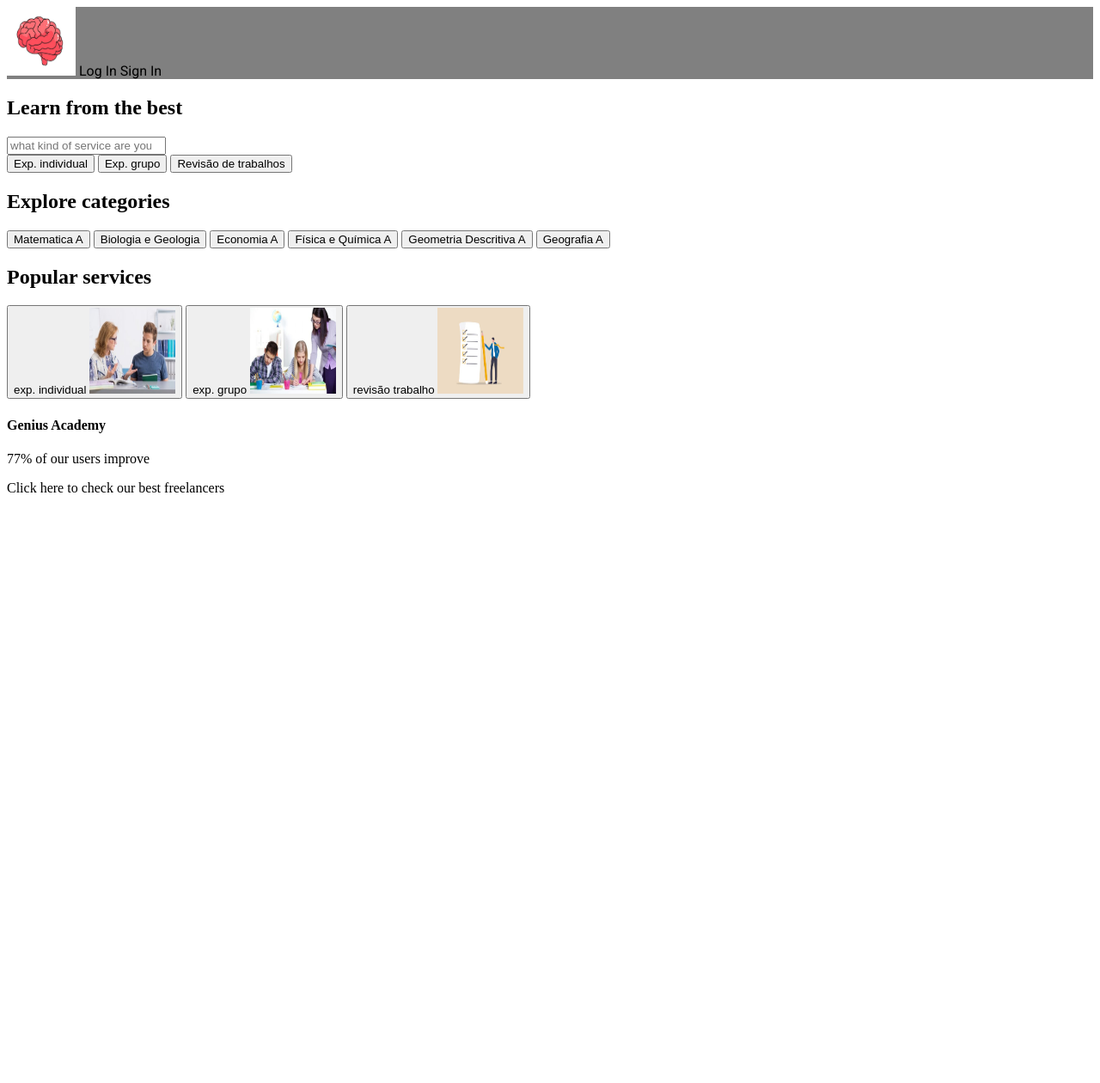
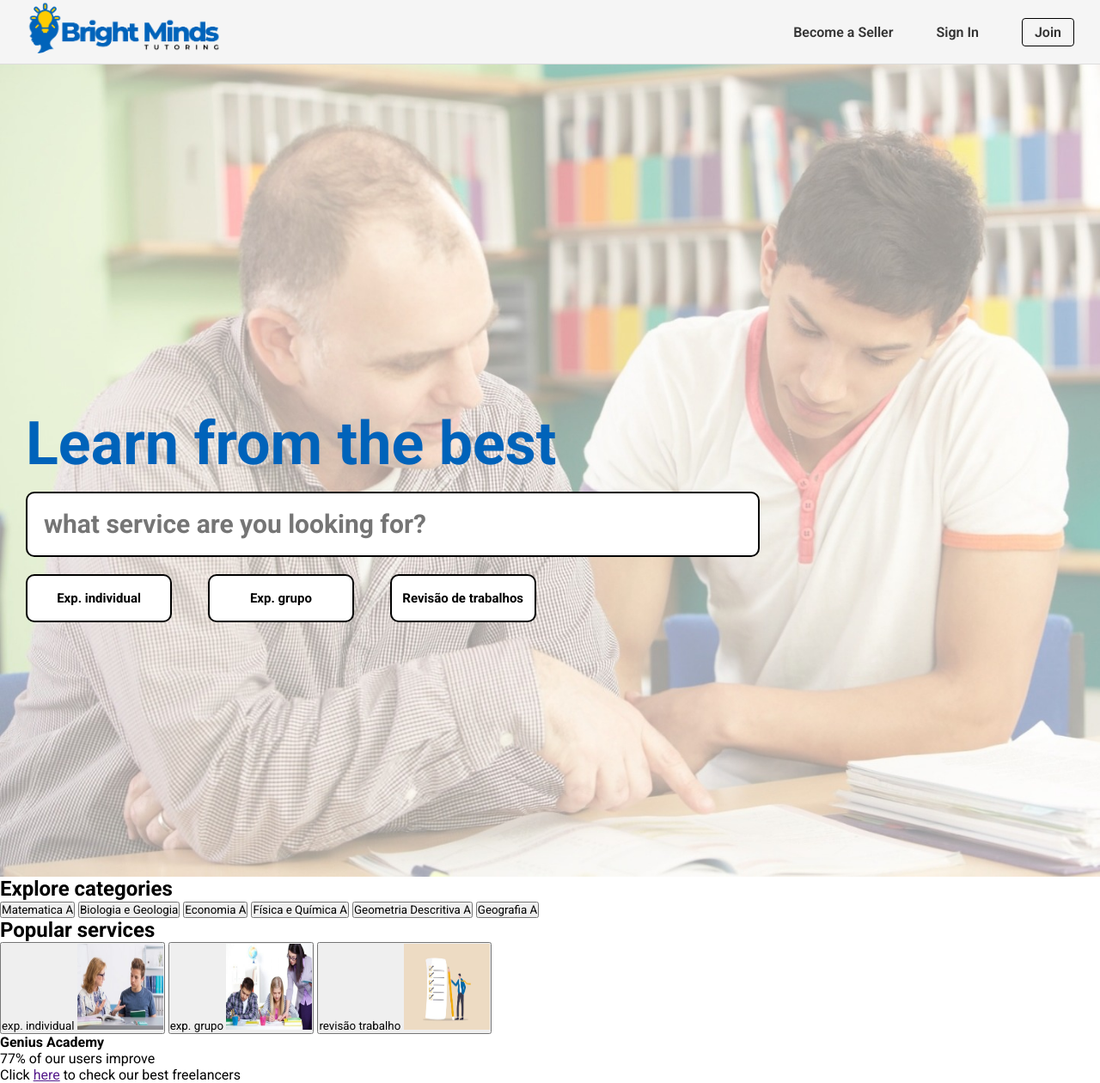
Before and after one commit to carolinaroquee/Freelancing-Web-App, a PHP site: page /homepage.html in a window 1280 px wide. Shown: the whole page at 86% size. Before the commit the page ends 573 px from the top, so only its background shows below. Run offline with PHP 8.4, Linux system fonts and the light colour scheme; some web fonts are replaced.

Commit message:
CSS- nav bar + search services

```diff
--- a/homepage.html
+++ b/homepage.html
@@ -7,18 +7,21 @@
     <body>
         <header>
             <nav>
-                <a href=""><img id="logo" src="logo.jpg" width="80" height="80"></a>
-                <a href="">Log In </a>
-                <a href=""> Sign In </a>
+                <a href=""><img id="logo" src="BrightMinds_logo.png" alt="Logo"></a>
+                <div class="nav-links">
+                    <a href="">Become a Seller</a>
+                    <a href="">Sign In </a>
+                    <a href="" class="join-btn">Join</a>
+                </div>
             </nav>
         </header>
         <main>
-            <section class="nav bar">
+            <section class="search-services">
                 <h2>Learn from the best</h2>
-                <form class="search-bar">
-                    <input type="search" placeholder="what kind of service are you looking for?">
+                <form>
+                    <input class= "search-bar" type="search" placeholder="what service are you looking for?">
                 </form>
-                <form >
+                <form class="main-services">
                     <button>
                         Exp. individual
                     </button>
--- a/style.css
+++ b/style.css
@@ -1,14 +1,100 @@
-
 @import url('https://fonts.googleapis.com/css2?family=Crimson+Pro:ital,wght@0,200..900;1,200..900&family=Imperial+Script&family=Roboto:ital,wght@0,100..900;1,100..900&display=swap');
 
-
-header{
+*{
     font-family: "Roboto";
     font-style: normal;
-    background-color: grey;
+    margin:0;
+    padding:0;
+    box-sizing: border-box;
 }
 
-a{
+header {
+    font-family: "Roboto";
+    font-style: normal;
+    background-color: whitesmoke;
+    border-bottom: 1px solid #ddd;
+    height: auto;
+}
+
+nav{
+    display: flex;
+    align-items: center;
+    justify-content: space-between;
+    padding: 0px 30px;
+}
+
+.nav-links {
+    display: flex;
+    align-items: center;
+    gap: 50px;
+}
+
+#logo{
+    height:70px;
+    width: auto;
+}
+
+/*seleciona os a descentes de nav que nao são o first-child*/
+.nav-links a{
     text-decoration: none;
-    color: black;
+    color: #333;
+    font-weight: 600;
+    font-size: 16px;
 }
+
+.join-btn {
+    padding: 6px 14px;
+    border: 1px solid #000;
+    border-radius: 4px;
+    background-color: transparent;
+    font-weight: bold;
+    cursor: pointer;
+}
+
+.join-btn:hover {
+    background-color: #f0f0f0;
+}
+
+.search-services{
+    background-image: url('Background-navbar2.jpg');
+    height: 25cm;
+    width: 100%;
+    background-repeat: no-repeat;
+    background-size: cover;
+    margin: 0;
+}
+
+.search-services{
+    padding: 400px 30px;
+}
+
+.search-services h2{
+    font-size: 70px;
+    color: #0063ba;
+    padding-bottom: 15px;
+}
+
+.search-bar{
+    width: 70%;
+    height: 2cm;
+    font-size: 30px;
+    border: 2px solid black;
+    border-radius: 10px ;
+    padding: 5mm; /* distancia da frase à search bar*/
+    font-weight: bold;
+}
+
+.main-services{
+    padding-top: 20px;
+}
+
+.main-services > *{
+    width: 45mm;
+    height: 15mm;
+    border: 2px solid black;
+    border-radius: 10px;
+    background-color: white ;
+    margin-right: 1cm;
+    font-size: 15px;
+    font-weight: bold;
+}
```
Also changed, not shown: Background-navbar2.jpg (added), BrightMinds_logo.png (added).
